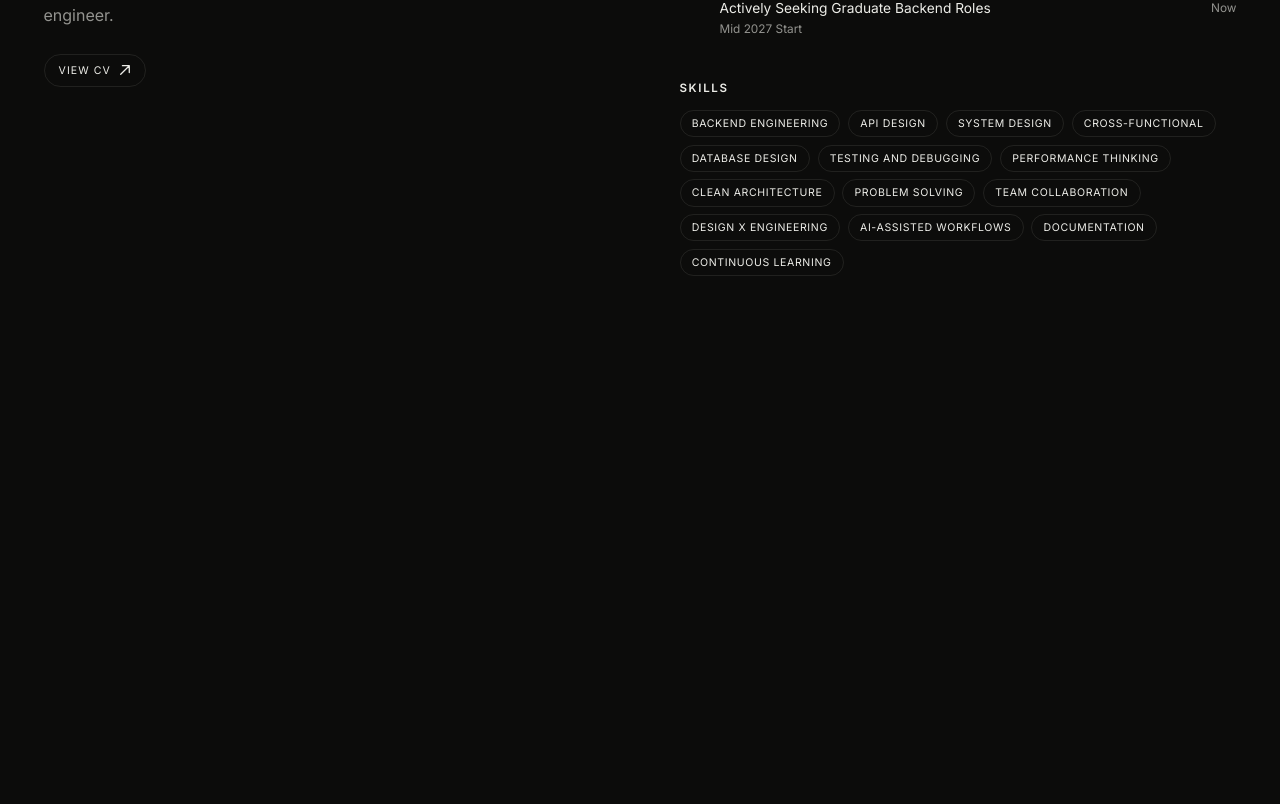
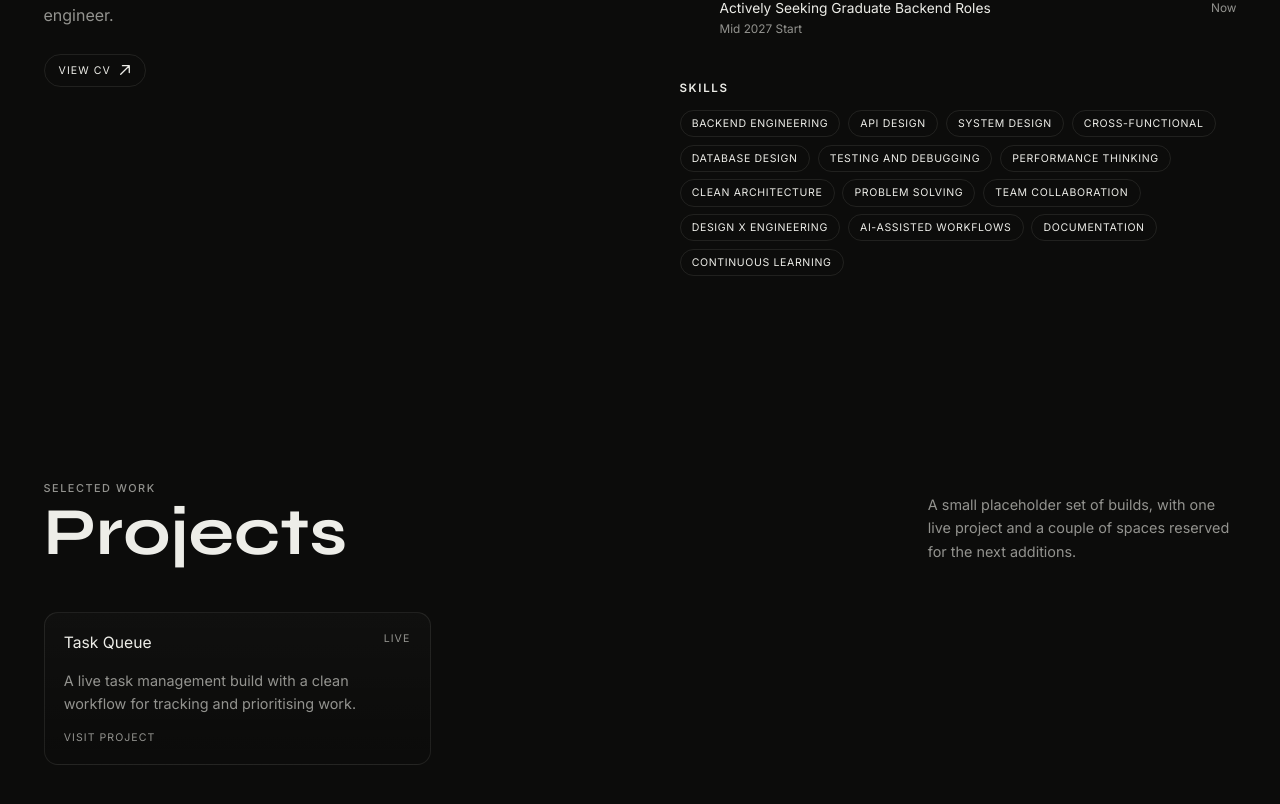
Before and after one commit to oliverhatherton/portfolio, a React (Vite) app: page / in a window 1280 px wide. Shown: the part 1384-2188 px from the top of the page. Before the commit the page ends 1763 px from the top, so only its background shows below. Built offline with nearby package versions, Linux system fonts and the light colour scheme.

Commit message:
feat: small projects section

```diff
--- a/src/App.jsx
+++ b/src/App.jsx
@@ -1,11 +1,13 @@
 import Hero from "./components/hero";
 import About from "./components/about";
+import Projects from "./components/projects";
 
 function App() {
   return (
     <>
       <Hero />
       <About />
+      <Projects />
     </>
   );
 }
--- /dev/null
+++ b/src/components/projects/index.js
@@ -0,0 +1 @@
+export { default } from "./projects.jsx";
--- /dev/null
+++ b/src/components/projects/projects.css
@@ -0,0 +1,143 @@
+.projects-section {
+  --page-section-padding: clamp(5rem, 8vw, 7.5rem) clamp(1.2rem, 3.4vw, 2.75rem);
+  --page-section-content-width: 110rem;
+}
+
+.projects-shell {
+  display: grid;
+  gap: clamp(1.8rem, 3.8vw, 3rem);
+}
+
+.projects-header {
+  display: flex;
+  align-items: flex-end;
+  justify-content: space-between;
+  gap: 1.5rem;
+}
+
+.projects-label {
+  color: var(--muted);
+  font-size: 0.68rem;
+  font-weight: 500;
+  letter-spacing: 0.14em;
+  text-transform: uppercase;
+}
+
+.projects-title {
+  margin-top: 0.45rem;
+  color: var(--fg);
+  font-family: "Syne", sans-serif;
+  font-size: clamp(2.15rem, 5.6vw, 4.2rem);
+  line-height: 0.92;
+}
+
+.projects-note {
+  color: var(--muted);
+  font-size: 0.9rem;
+  line-height: 1.65;
+  max-width: 34ch;
+}
+
+.projects-list {
+  list-style: none;
+  display: grid;
+  grid-template-columns: repeat(3, minmax(0, 1fr));
+  gap: 1rem;
+  padding: 0;
+  margin: 0;
+}
+
+.projects-card {
+  min-height: 100%;
+  display: grid;
+  gap: 1rem;
+  padding: 1.2rem;
+  border: 1px solid var(--border);
+  border-radius: var(--radius);
+  background: linear-gradient(180deg, rgba(255, 255, 255, 0.02), transparent);
+  text-decoration: none;
+  color: inherit;
+  transition:
+    border-color var(--transition),
+    transform var(--transition),
+    background var(--transition);
+}
+
+.projects-card:hover {
+  border-color: var(--border-hover);
+  transform: translateY(-2px);
+  background: linear-gradient(180deg, rgba(255, 255, 255, 0.035), transparent);
+}
+
+.projects-card-top {
+  display: flex;
+  justify-content: space-between;
+  gap: 0.8rem;
+  align-items: flex-start;
+}
+
+.projects-card-title {
+  color: var(--fg);
+  font-size: 0.98rem;
+  line-height: 1.35;
+}
+
+.projects-card-meta,
+.projects-card-link {
+  color: var(--muted);
+  font-size: 0.66rem;
+  letter-spacing: 0.1em;
+  text-transform: uppercase;
+}
+
+.projects-card-copy {
+  color: var(--muted);
+  font-size: 0.9rem;
+  line-height: 1.6;
+}
+
+.projects-item {
+  min-width: 0;
+}
+
+@media (max-width: 64rem) {
+  .projects-list {
+    grid-template-columns: repeat(2, minmax(0, 1fr));
+  }
+}
+
+@media (max-width: 42rem) {
+  .projects-section {
+    --page-section-padding: 4rem 1rem;
+  }
+
+  .projects-shell {
+    gap: 1.4rem;
+  }
+
+  .projects-header {
+    flex-direction: column;
+    align-items: flex-start;
+  }
+
+  .projects-note {
+    max-width: none;
+    font-size: 0.84rem;
+  }
+
+  .projects-list {
+    grid-template-columns: 1fr;
+  }
+
+  .projects-card {
+    padding: 1rem;
+  }
+
+  .projects-card-title {
+    font-size: 0.92rem;
+  }
+
+  .projects-card-copy {
+    font-size: 0.84rem;
+  }
+}
--- /dev/null
+++ b/src/components/projects/projects.jsx
@@ -0,0 +1,70 @@
+import "./projects.css";
+import PageSection from "../pageSection";
+
+const defaultProjects = [
+  {
+    title: "Task Queue",
+    description:
+      "A live task management build with a clean workflow for tracking and prioritising work.",
+    meta: "Live",
+    href: "https://task-queue.oliverhatherton.com",
+  },
+];
+
+export default function Projects({
+  id = "projects",
+  label = "Selected work",
+  title = "Projects",
+  projects = defaultProjects,
+}) {
+  return (
+    <PageSection id={id} className="projects-section">
+      <div className="projects-shell">
+        <header className="projects-header">
+          <div>
+            <p className="projects-label">{label}</p>
+            <h2 className="projects-title">{title}</h2>
+          </div>
+          <p className="projects-note">
+            A small placeholder set of builds, with one live project and a
+            couple of spaces reserved for the next additions.
+          </p>
+        </header>
+
+        <ul className="projects-list" aria-label="Projects">
+          {projects.map((project) => {
+            const cardContent = (
+              <>
+                <div className="projects-card-top">
+                  <span className="projects-card-title">{project.title}</span>
+                  <span className="projects-card-meta">{project.meta}</span>
+                </div>
+                <p className="projects-card-copy">{project.description}</p>
+                <span className="projects-card-link">
+                  {project.href ? "Visit project" : "Coming soon"}
+                </span>
+              </>
+            );
+
+            return (
+              <li className="projects-item" key={project.title}>
+                {project.href ? (
+                  <a
+                    className="projects-card"
+                    href={project.href}
+                    target="_blank"
+                    rel="noopener noreferrer"
+                  >
+                    {cardContent}
+                  </a>
+                ) : (
+                  <div className="projects-card">{cardContent}</div>
+                )}
+              </li>
+            );
+          })}
+        </ul>
+      </div>
+    </PageSection>
+  );
+}
```
